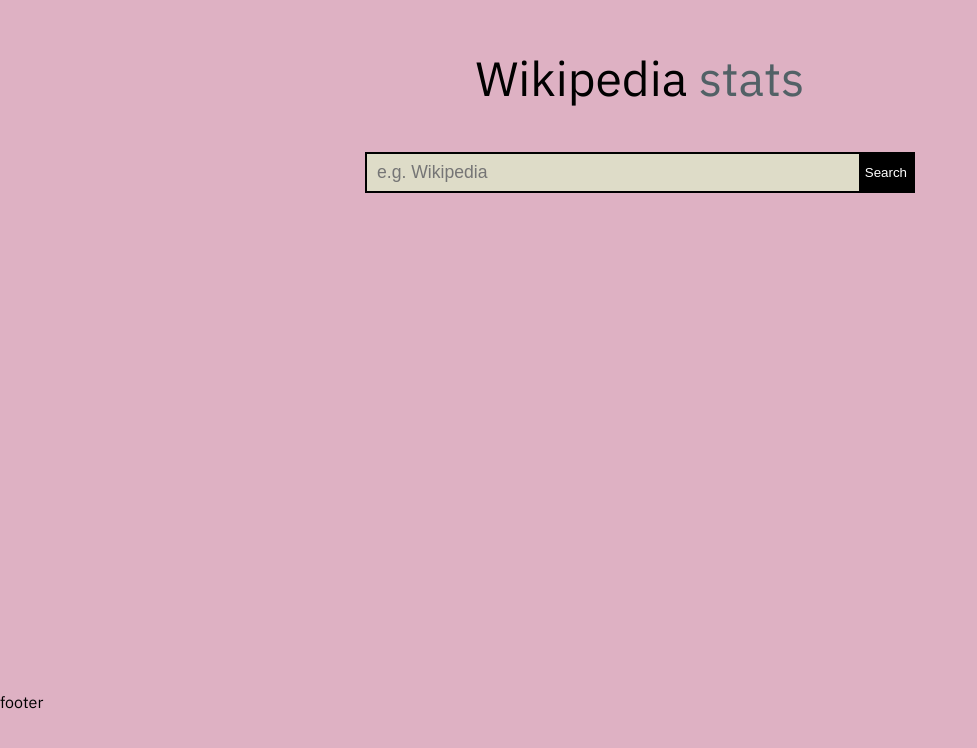
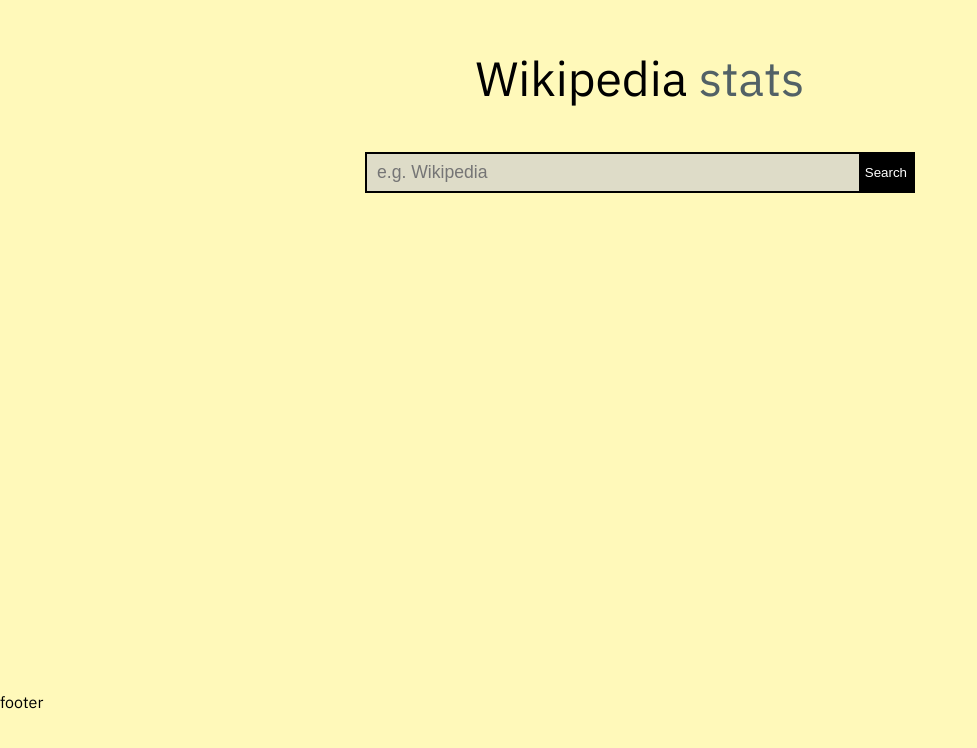
Before and after one commit to galearez/wikistats, a Svelte app: page / in a window 1280 px wide. Shown: the part 106-854 px from the top of the page, without its empty margins (0-977 px from the left). Built offline with nearby package versions, Linux system fonts and the light colour scheme.

Commit message:
new bg color

```diff
--- a/main.css
+++ b/main.css
@@ -139,6 +139,6 @@
   box-sizing: border-box;
 }
 body {
-  background-color: #deb1c3;
+  background-color: #fff9ba;
   font-family: 'IBM Plex Sans', Arial, Helvetica, sans-serif;
 }
```
